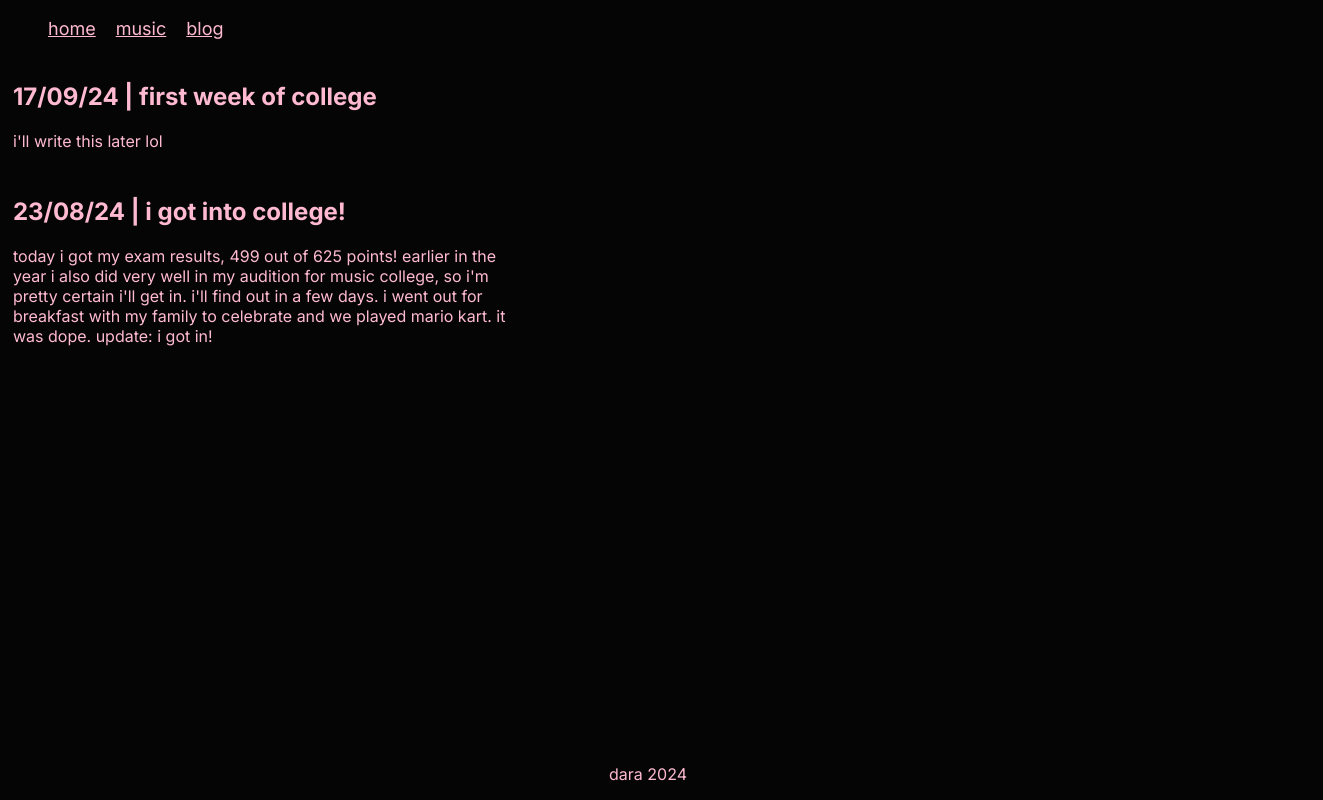
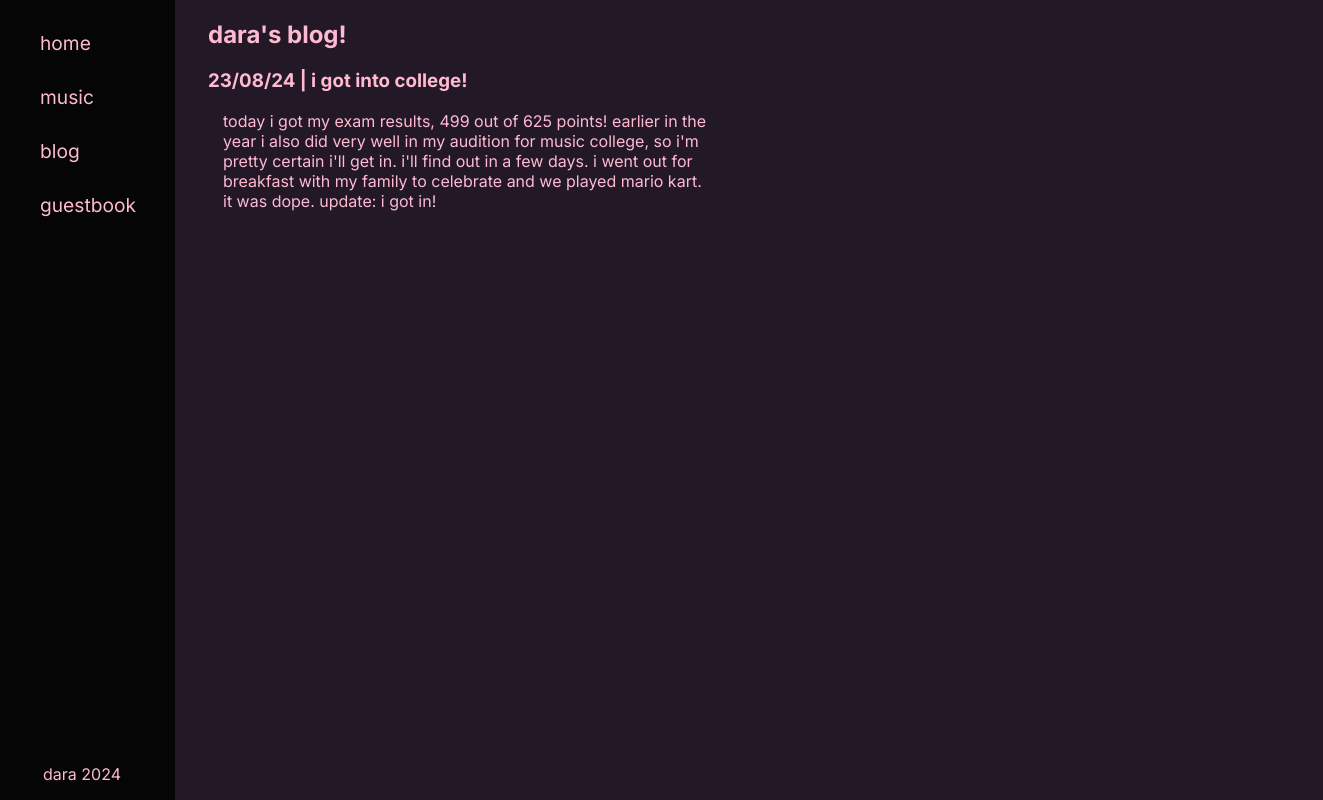
Before and after one commit to darahatestheinternet/dara-s-site, a plain HTML site: page blog.html in a window 1280 px wide. Shown: the whole page, 1323 px wide, since content can reach past the window. Drawn offline with Linux system fonts and the light colour scheme.

Commit message:
Add files via upload

```diff
--- a/assets/css/main.css
+++ b/assets/css/main.css
@@ -4,29 +4,18 @@
 /*main css*/
 body {
   font-family: 'Inter', arial;
-  background-color:#050505;
-  height:720px;
+  background-color: #231826;
   overflow-x: hidden;
   color: #ffbad2;
 }
 
-
-header nav ul {
-  display: flex;
-  justify-content: start;
-  align-items:center;
-  font-size: large;
-}
-
 header nav ul li {
   list-style: none;
-  text-decoration: underline;
-  margin-left: 20px;
-  margin-left: 20px;
-}
+  font-size: larger;
 
-header nav ul li:nth-child(1) {
-  margin-left: 0;
+  margin-bottom: 15px;
+  padding-top: 15px;
+
 }
 
 header nav ul li a {
@@ -39,47 +28,33 @@ header nav ul li a:hover {
 }
 
 footer {
-  text-align: center;
   position: absolute;
+  margin-left: 35px;
   width: 100%;
   bottom: 0px;
 }
 
-/*home page*/
-
-#recent {
-  padding-top: 10px;
-  padding-bottom: 10px;
+#navcontainer {
+  position: absolute;
+  top:0;
+  bottom:0;
+  height: 100%;
+  left:0;
+  background-color: #050505;
+  width:175px;
 }
 
+/*testing*/
+
 .container {
-  max-width: 500px;
-  padding: 5px;
+  padding-left: 200px;
+  width: 500px;
 }
 
-/*recent videos*/
-
-#video1text {
-  margin-left: 95px;
-  text-decoration: underline;
+.blogp {
+  padding-left: 15px;
 }
 
-#video2text {
-  margin:0px;
-  text-decoration: underline;
-  position:relative;
-  left: 390px;
-  bottom: 23px;
+#welcome {
+  padding-left: 200px;
 }
-
-#video2 {
-  margin-left: 20px;
-}
-
-.videoborder {
-  border: 3px solid #ffbad2;
-}
-
-#wip {
-  padding-top: 30px;
-}
--- a/blog.html
+++ b/blog.html
@@ -12,22 +12,24 @@
 	<body>
 		<!-- navigation bar -->
 		<header>
+			<div id="navcontainer">
 				<nav>
 					<ul>
 						<li><a href="./index.html">home</a></li>
 						<li><a href="./index.html">music</a></li>
 						<li><a href="./blog.html">blog</a></li>
+						<li><a href="./index.html">guestbook</a></li>
 					</ul>
 				</nav>
+			</div>
 		</header>
 		<main>
-			<section class="container">
-				<h1>17/09/24 | first week of college</h1>
-				<p>i'll write this later lol</p>
-			</section>
-			<section class="container">
-				<h1>23/08/24 | i got into college!</h1>
-				<p>today i got my exam results, 499 out of 625 points! earlier in the year i also did very well in my audition for music college, so i'm pretty certain i'll get in. i'll find out in a few days. i went out for breakfast with my family to celebrate and we played mario kart. it was dope. update: i got in!</p>
+			<section>
+				<div class="container">
+					<h1>dara's blog!</h1>
+					<h3>23/08/24 | i got into college!</h3>
+					<p class="blogp">today i got my exam results, 499 out of 625 points! earlier in the year i also did very well in my audition for music college, so i'm pretty certain i'll get in. i'll find out in a few days. i went out for breakfast with my family to celebrate and we played mario kart. it was dope. update: i got in!</p>
+				</div>
 			</section>
 		</main>
 		<footer>
```
Also changed, not shown: index.html (+5 -8 lines). Lines whose indentation alone changed are shown as unchanged.
